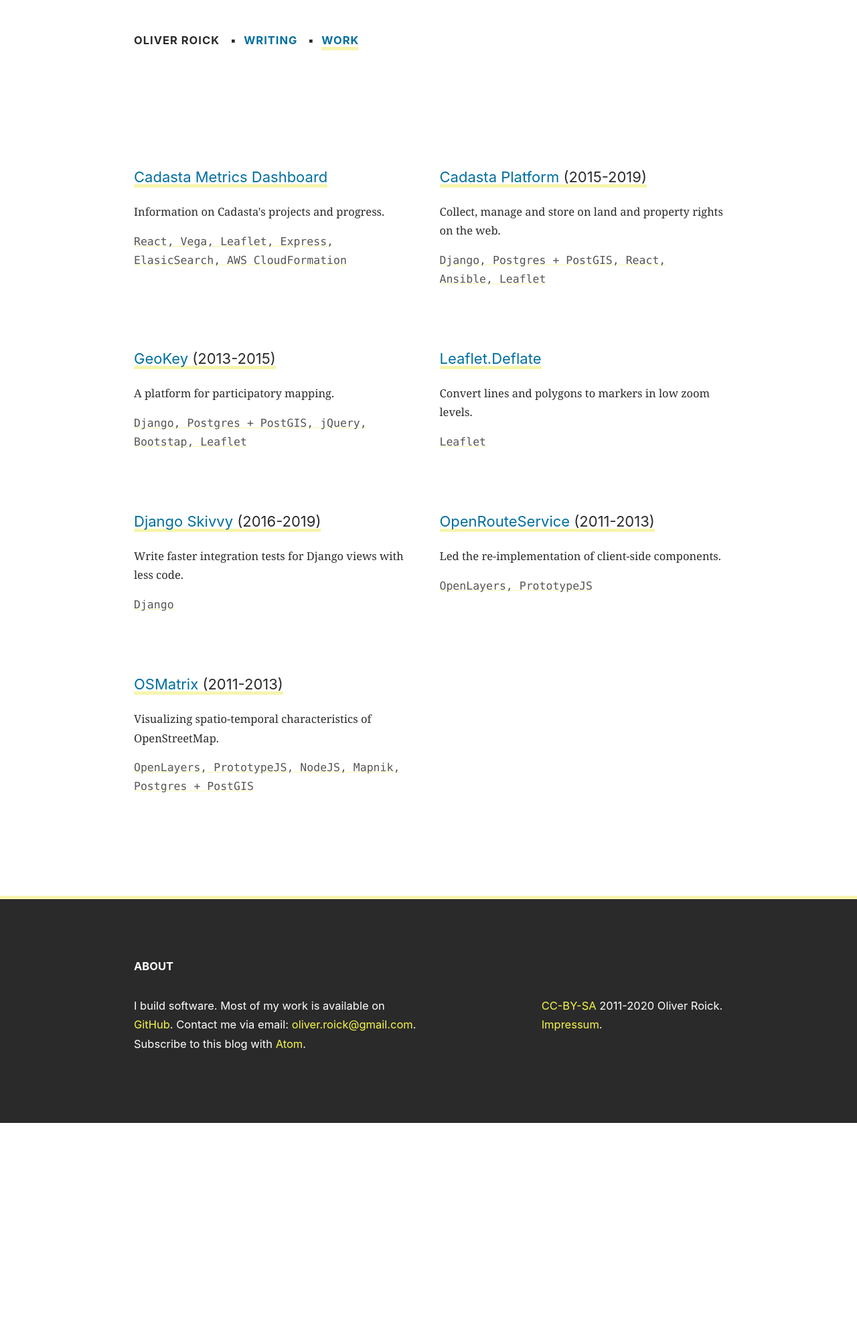
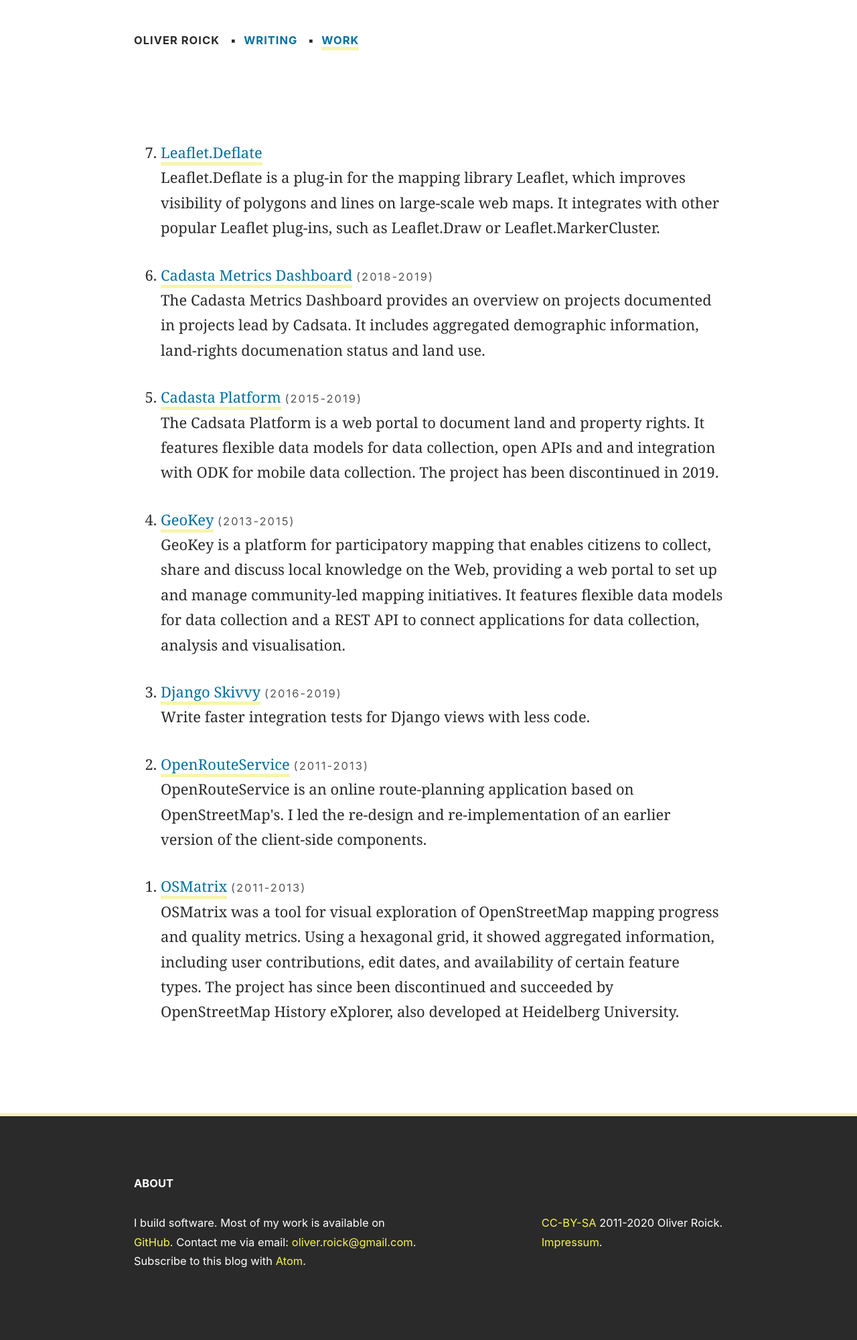
Before and after one commit to oliverroick/oliverroick.net, a Jekyll site: the page built from work.html, in a window 1280 px wide. Shown: the whole page at 67% size. Built offline with Jekyll 4.4.1, drawn with Linux system fonts in a browser that asks for light colours; before the commit the page ends 1676 px from its top, so only the background shows below that.

Commit message:
style: Make work page reverse-ordered list

```diff
--- a/css/roick.css
+++ b/css/roick.css
@@ -9,6 +9,7 @@
   --sans-serif: -apple-system, BlinkMacSystemFont, "Segoe UI", Roboto, Oxygen,
     Ubuntu, Cantarell, "Fira Sans", "Droid Sans", "Helvetica Neue", Arial,
     sans-serif, "Apple Color Emoji", "Segoe UI Emoji", "Segoe UI Symbol";
+  --serif: Georgia, "Century Schoolbook", "Times New Roman", Times, serif;
   --mono: monaco, Consolas, monospace;
 
   --base-size: 22px;
@@ -29,7 +30,7 @@
 body {
   background-color: var(--white);
   color: var(--dark);
-  font-family: Georgia, "Century Schoolbook", "Times New Roman", Times, serif;
+  font-family: var(--serif);
   font-size: var(--base-size);
   padding: 0;
   margin: 0;
@@ -261,7 +262,8 @@
   color: var(--blue);
 }
 
-time {
+time,
+.time {
   text-transform: uppercase;
   letter-spacing: 2px;
   font-size: var(--font-s);
@@ -279,46 +281,27 @@
  * SPECIFICS
  */
 
-ul.projects {
-  list-style: none;
-  padding: 0;
-}
-
-ul.projects {
-  font-size: var(--font-s);
-}
-
-ul.projects > li > h2 {
-  font-weight: normal;
-  font-size: var(--base-size);
-  line-height: 1;
-  border-bottom: 5px solid var(--vanilla);
-  display: inline-block;
-  text-transform: none;
-}
-
-ul.projects > li > h2 > a {
-  text-decoration: none;
-}
-
-ul.projects > li > h2 > a:hover {
-  text-decoration: underline;
-}
-
-ul.projects > li > .description > p:first-child {
-  margin-top: 0;
-}
-
-ol.archive > li {
+.archive > li {
   margin-bottom: var(--grid-gap);
 }
 
-p.tech {
-  font-family: var(--mono);
-  font-size: var(--font-s);
-  color: var(--grey);
-  text-decoration-line: underline;
-  text-decoration-color: var(--vanilla);
+body#work .archive a {
+  text-decoration: none;
+  border-bottom: 5px solid var(--vanilla);
+}
+
+body#work .archive span.time {
+  display: inline;
+}
+
+body#work .archive span.description:before {
+  content: "\A";
+  white-space: pre;
+}
+
+body#work .archive a:hover,
+body#work .archive a:focus {
+  border-bottom-color: var(--yellow);
 }
 
 table.db {
@@ -390,13 +373,6 @@
 
   footer p:first-child {
     margin-top: 0;
-  }
-
-  ul.projects {
-    display: grid;
-    grid-gap: var(--grid-gap);
-    grid-template-columns: repeat(2, 1fr);
-    font-size: var(--font-s);
   }
 }
 
--- a/work.html
+++ b/work.html
@@ -6,61 +6,41 @@
 ---
 
 		<section>
-			<ul class="projects">
+			<ol class="archive" reversed>
                 <li>
-                    <h2><a href="https://dashboard.cadasta.org/">Cadasta Metrics Dashboard</a></h2>
-                    <div class="description">
-                        <p>Information on Cadasta's projects and progress. </p>
-                        <p class="tech">React, Vega, Leaflet, Express, ElasicSearch, AWS CloudFormation</p>
-                    </div>
+                    <a href="https://github.com/oliverroick/Leaflet.Deflate">Leaflet.Deflate</a>
+                    <span class="description">Leaflet.Deflate is a plug-in for the mapping library Leaflet, which improves visibility of polygons and lines on large-scale web maps. It integrates with other popular Leaflet plug-ins, such as Leaflet.Draw or Leaflet.MarkerCluster.</span>
                 </li>
 
                 <li>
-                    <h2><a href="https://cadasta.org/platform/">Cadasta Platform</a> (2015-2019)</h2>
-                    <div class="description">
-                        <p>Collect, manage and store on land and property rights on the web.</p>
-                        <p class="tech">Django, Postgres + PostGIS, React, Ansible, Leaflet</p>
-                    </div>
+                    <a href="https://dashboard.cadasta.org/">Cadasta Metrics Dashboard</a>
+                    <span class="time">(2018-2019)</span>
+                    <span class="description">The Cadasta Metrics Dashboard provides an overview on projects documented in projects lead by Cadsata. It includes aggregated demographic information, land-rights documenation status and land use. </span>
                 </li>
 
                 <li>
-                    <h2><a href="http://geokey.org.uk/">GeoKey</a> (2013-2015)</h2>
-                    <div class="description">
-                        <p>A platform for participatory mapping.</p>
-                        <p class="tech">Django, Postgres + PostGIS, jQuery, Bootstap, Leaflet</p>
-                    </div>
+                    <a href="https://cadasta.org/platform/">Cadasta Platform</a> <span class="time">(2015-2019)</span>
+                    <span class="description">The Cadsata Platform is a web portal to document land and property rights. It features flexible data models for data collection, open APIs and and integration with ODK for mobile data collection. The project has been discontinued in 2019.</span>
                 </li>
 
                 <li>
-                    <h2><a href="https://github.com/oliverroick/Leaflet.Deflate">Leaflet.Deflate</a></h2>
-                    <div class="description">
-                        <p>Convert lines and polygons to markers in low zoom levels.</p>
-                        <p class="tech">Leaflet</p>
-                    </div>
+                    <a href="http://geokey.org.uk/">GeoKey</a> <span class="time">(2013-2015)</span>
+                    <span class="description">GeoKey is a platform for participatory mapping that enables citizens to collect, share and discuss local knowledge on the Web, providing a web portal to set up and manage community-led mapping initiatives. It features flexible data models for data collection and a REST API to connect applications for data collection, analysis and visualisation. </span>
                 </li>
 
                 <li>
-                    <h2><a href="https://github.com/oliverroick/django-skivvy">Django Skivvy</a> (2016-2019)</h2>
-                    <div class="description">
-                        <p>Write faster integration tests for Django views with less code.</p>
-                        <p class="tech">Django</p>
-                    </div>
+                    <a href="https://github.com/oliverroick/django-skivvy">Django Skivvy</a> <span class="time">(2016-2019)</span>
+                    <span class="description">Write faster integration tests for Django views with less code.</span>
                 </li>
 
                 <li>
-                    <h2><a href="https://openrouteservice.org/">OpenRouteService</a> (2011-2013)</h2>
-                    <div class="description">
-                        <p>Led the re-implementation of client-side components.</p>
-                        <p class="tech">OpenLayers, PrototypeJS</p>
-                    </div>
+                    <a href="https://openrouteservice.org/">OpenRouteService</a> <span class="time">(2011-2013)</span>
+                    <span class="description">OpenRouteService is an online route-planning application based on OpenStreetMap's. I led the re-design and re-implementation of an earlier version of the client-side components. </span>
                 </li>
 
                 <li>
-                        <h2><a href="https://osmatrix.heigit.org/">OSMatrix</a> (2011-2013)</h2>
-                        <div class="description">
-                            <p>Visualizing spatio-temporal characteristics of OpenStreetMap.</p>
-                            <p class="tech">OpenLayers, PrototypeJS, NodeJS, Mapnik, Postgres + PostGIS</p>
-                        </div>
-                    </li>
-			</ul>
+                    <a href="https://osmatrix.heigit.org/">OSMatrix</a> <span class="time">(2011-2013)</span>
+                    <span class="description">OSMatrix was a tool for visual exploration of OpenStreetMap mapping progress and quality metrics. Using a hexagonal grid, it showed aggregated information, including user contributions, edit dates, and availability of certain feature types. The project has since been discontinued and succeeded by OpenStreetMap History eXplorer, also developed at Heidelberg University. </span>
+                </li>
+			</ol>
 		</section>
```
